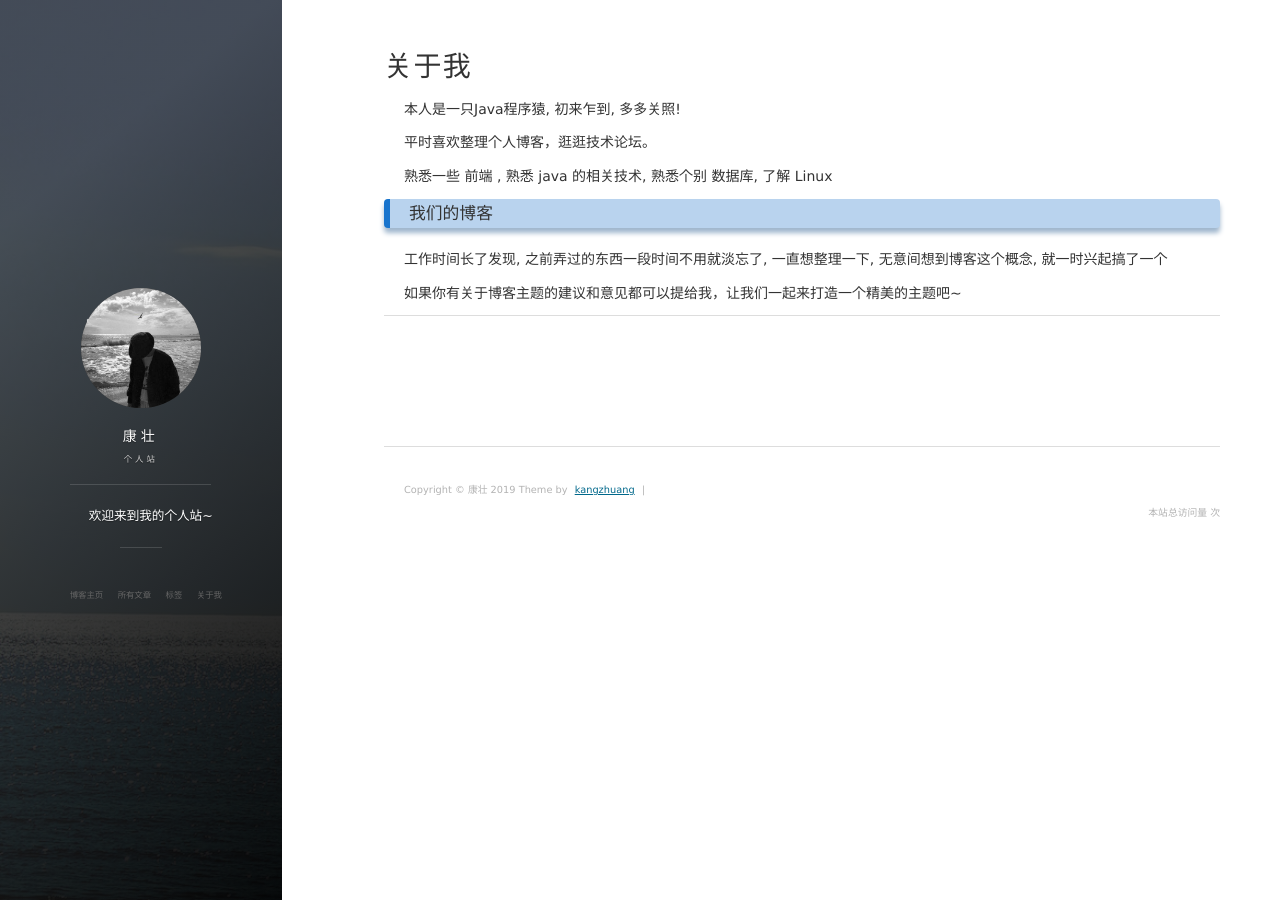
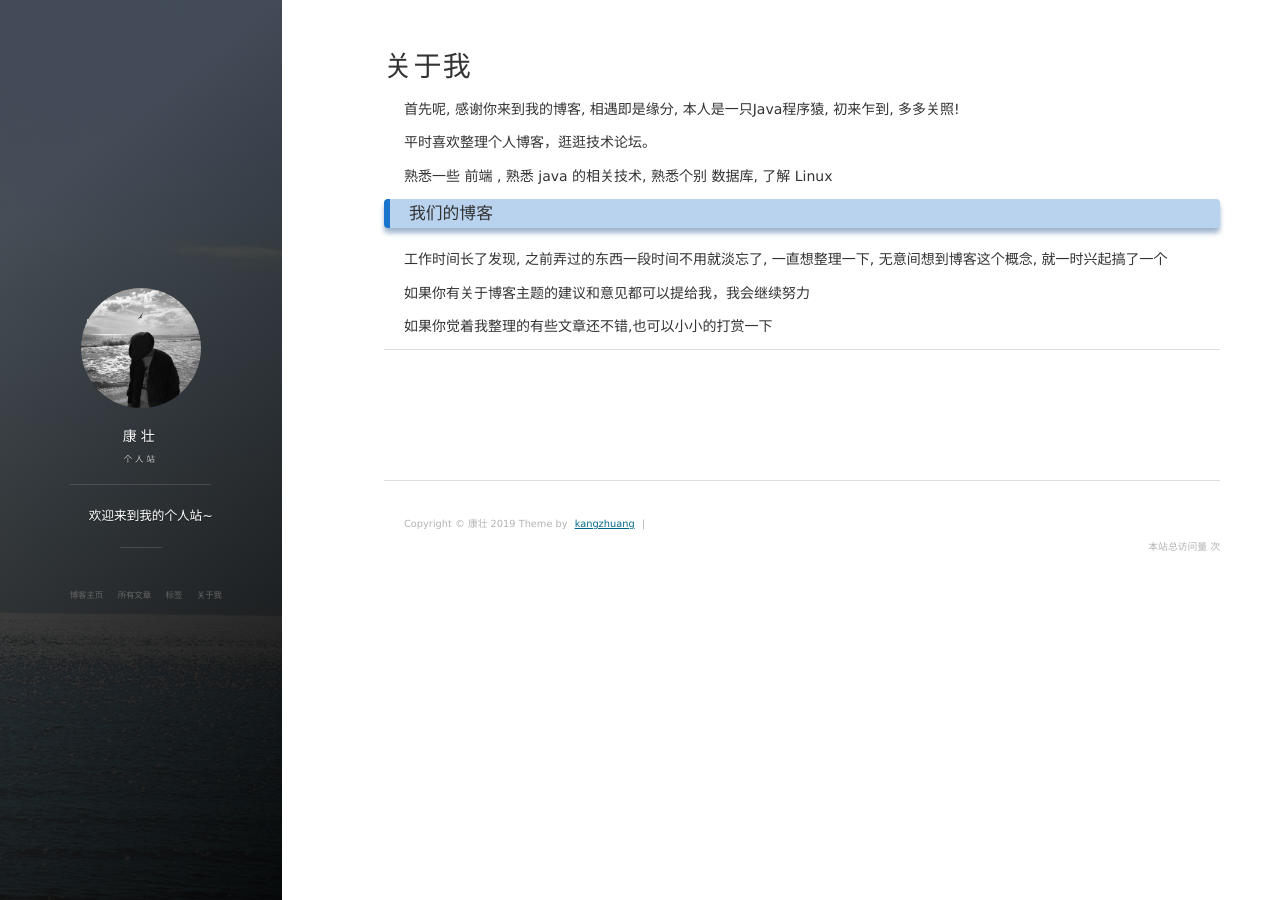
Before and after one commit to kangzhuang0201/kangzhuang0201.github.io, a Jekyll site: the page built from about.md, in a window 1280 px wide. Built offline with Jekyll 4.4.1, drawn with Linux system fonts in a browser that asks for light colours; nearby versions of some CDN libraries; comment, search, counter and statistics services are not loaded.

Commit message:
修改博客

```diff
--- a/about.md
+++ b/about.md
@@ -3,7 +3,7 @@ layout: page
 title: 关于我
 ---
 <p>
-本人是一只Java程序猿, 初来乍到, 多多关照!
+首先呢, 感谢你来到我的博客, 相遇即是缘分, 本人是一只Java程序猿, 初来乍到, 多多关照!
 <p>
 平时喜欢整理个人博客，逛逛技术论坛。
 <p>
@@ -15,8 +15,9 @@ title: 关于我
 <p>
 工作时间长了发现, 之前弄过的东西一段时间不用就淡忘了, 一直想整理一下, 无意间想到博客这个概念, 就一时兴起搞了一个
 <p>
-如果你有关于博客主题的建议和意见都可以提给我，让我们一起来打造一个精美的主题吧~
-
+如果你有关于博客主题的建议和意见都可以提给我，我会继续努力
+<p>
+如果你觉着我整理的有些文章还不错,也可以小小的打赏一下
 <p>
 
 
```
